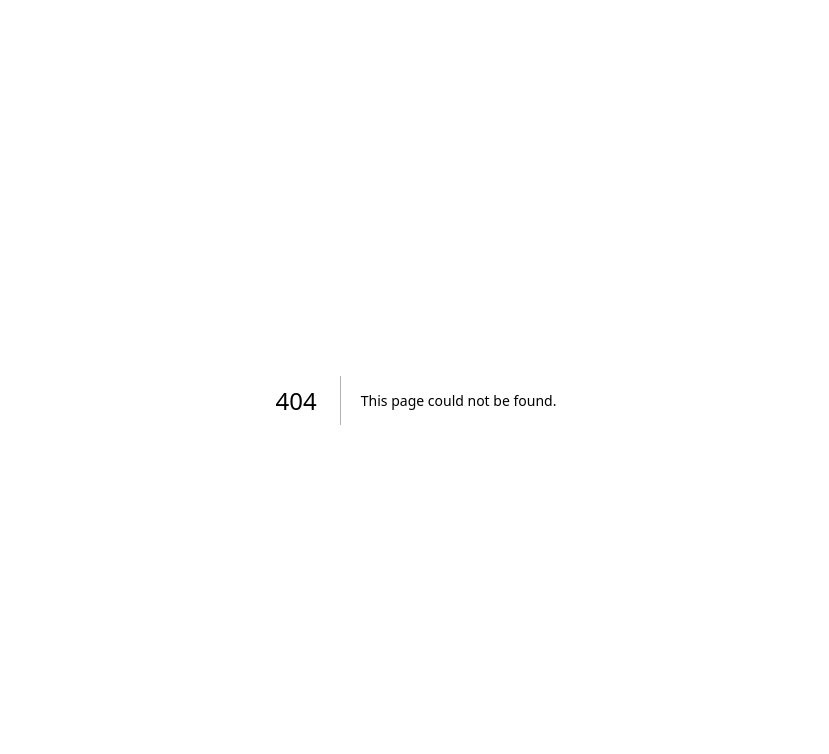
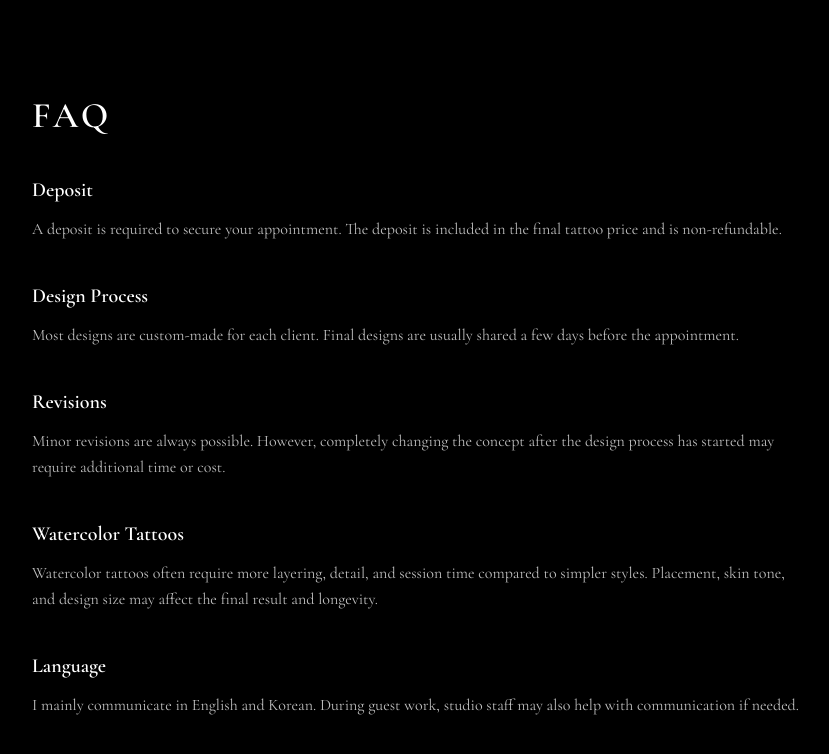
Before and after one commit to iamkimria/rian-tattoo-booking, a Next.js app: page /faq in a window 1280 px wide. Before the commit this address had no page. Shown: the top 754 px of the page, without its empty margins (224-1053 px from the left). Built offline with nearby package versions, Linux system fonts and the light colour scheme.

Commit message:
add faq page

```diff
--- /dev/null
+++ b/app/faq/page.tsx
@@ -0,0 +1,75 @@
+export default function FAQPage() {
+  return (
+    <main className="min-h-screen bg-black px-6 py-24 text-white">
+      <div className="mx-auto max-w-3xl">
+        <h1 className="mb-10 text-4xl font-bold tracking-[0.08em]">
+          FAQ
+        </h1>
+
+        <div className="space-y-10 text-white/75">
+          <div>
+            <h2 className="mb-3 text-xl font-semibold text-white">
+              Deposit
+            </h2>
+
+            <p className="leading-relaxed">
+              A deposit is required to secure your appointment.
+              The deposit is included in the final tattoo price
+              and is non-refundable.
+            </p>
+          </div>
+
+          <div>
+            <h2 className="mb-3 text-xl font-semibold text-white">
+              Design Process
+            </h2>
+
+            <p className="leading-relaxed">
+              Most designs are custom-made for each client.
+              Final designs are usually shared a few days before
+              the appointment.
+            </p>
+          </div>
+
+          <div>
+            <h2 className="mb-3 text-xl font-semibold text-white">
+              Revisions
+            </h2>
+
+            <p className="leading-relaxed">
+              Minor revisions are always possible.
+              However, completely changing the concept after the
+              design process has started may require additional
+              time or cost.
+            </p>
+          </div>
+
+          <div>
+            <h2 className="mb-3 text-xl font-semibold text-white">
+              Watercolor Tattoos
+            </h2>
+
+            <p className="leading-relaxed">
+              Watercolor tattoos often require more layering,
+              detail, and session time compared to simpler styles.
+              Placement, skin tone, and design size may affect
+              the final result and longevity.
+            </p>
+          </div>
+
+          <div>
+            <h2 className="mb-3 text-xl font-semibold text-white">
+              Language
+            </h2>
+
+            <p className="leading-relaxed">
+              I mainly communicate in English and Korean.
+              During guest work, studio staff may also help with
+              communication if needed.
+            </p>
+          </div>
+        </div>
+      </div>
+    </main>
+  );
+}
--- a/app/page.tsx
+++ b/app/page.tsx
@@ -81,6 +81,15 @@ export default function Home() {
   >
     Privacy Policy
   </a>
+<span>·</span>
+
+<a
+  href="/faq"
+  className="transition hover:text-white"
+>
+  FAQ
+</a>
+
 </div>
 </footer>
     </main>
```
